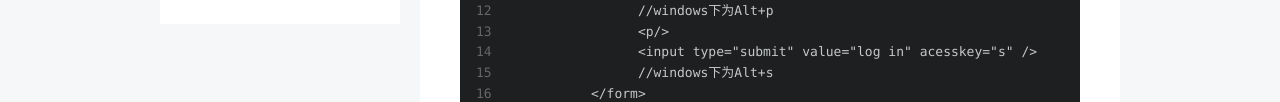
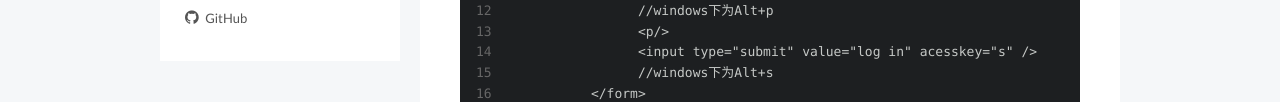
Before and after one commit to Jaylentse/Jaylentse.github.io, a plain HTML site: page 2016/03/27/html全局属性/index.html in a window 1280 px wide. Both pictures are taken after a click on the item "站点概览". Shown: the part 556-658 px from the top of the page. Drawn offline with Linux system fonts and the light colour scheme; a script that the page names is missing; files whose address does not match are found by name.

Commit message:
Site updated: 2016-03-27 23:57:21

```diff
--- a/2016/03/27/html全局属性/index.html
+++ b/2016/03/27/html全局属性/index.html
@@ -454,6 +454,16 @@ spellcheck属性接受的值有两个:true(启用拼写检查)和false(禁用拼
 
         <div class="links-of-author motion-element">
 
+
+              <span class="links-of-author-item">
+                <a href="https://github.com/Jaylentse" target="_blank">
+
+                    <i class="fa fa-github"></i> GitHub
+
+                </a>
+              </span>
+
+
         </div>
 
 
--- a/css/main.css
+++ b/css/main.css
@@ -1513,7 +1513,7 @@ pre .javascript .function {
   width: 4px;
   height: 4px;
   border-radius: 50%;
-  background: #ffd575;
+  background: #bfff90;
 }
 .links-of-blogroll {
   font-size: 13px;
```
Also changed, not shown: archives/2016/03/index.html (+10 -0 lines), archives/2016/index.html (+10 -0 lines), archives/index.html (+10 -0 lines), categories/html/index.html (+10 -0 lines), categories/index.html (+10 -0 lines), index.html (+10 -0 lines), tags/html5权威指南/index.html (+10 -0 lines), tags/index.html (+10 -0 lines).
